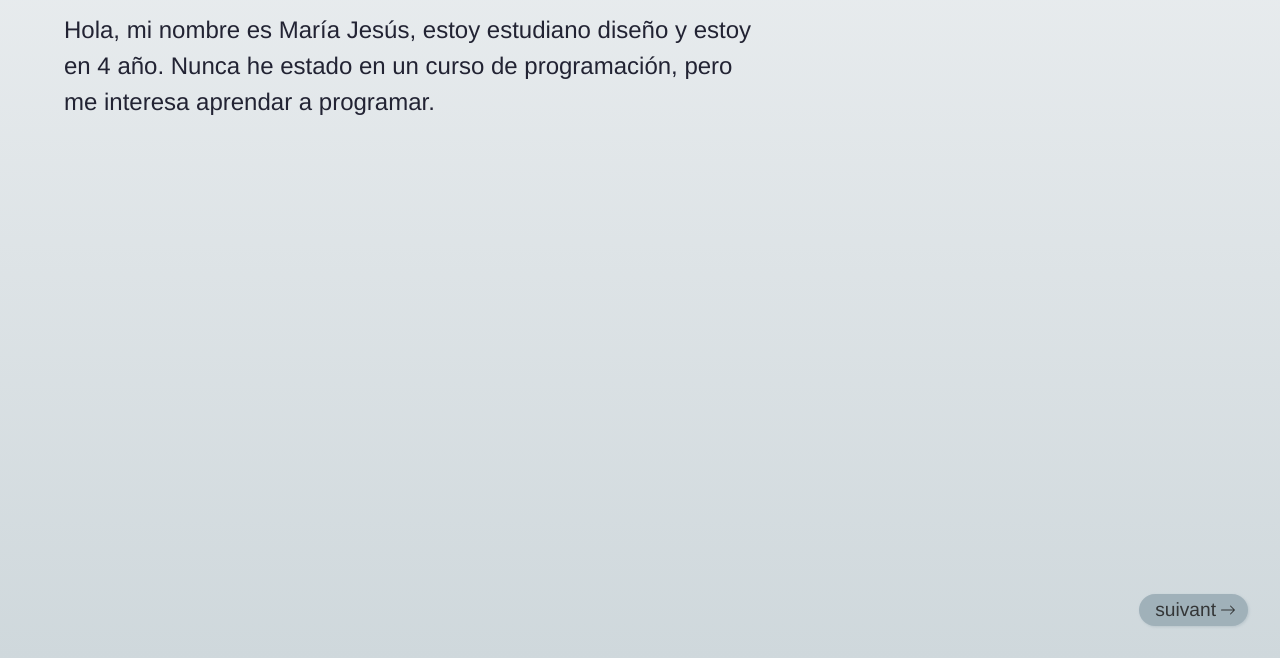
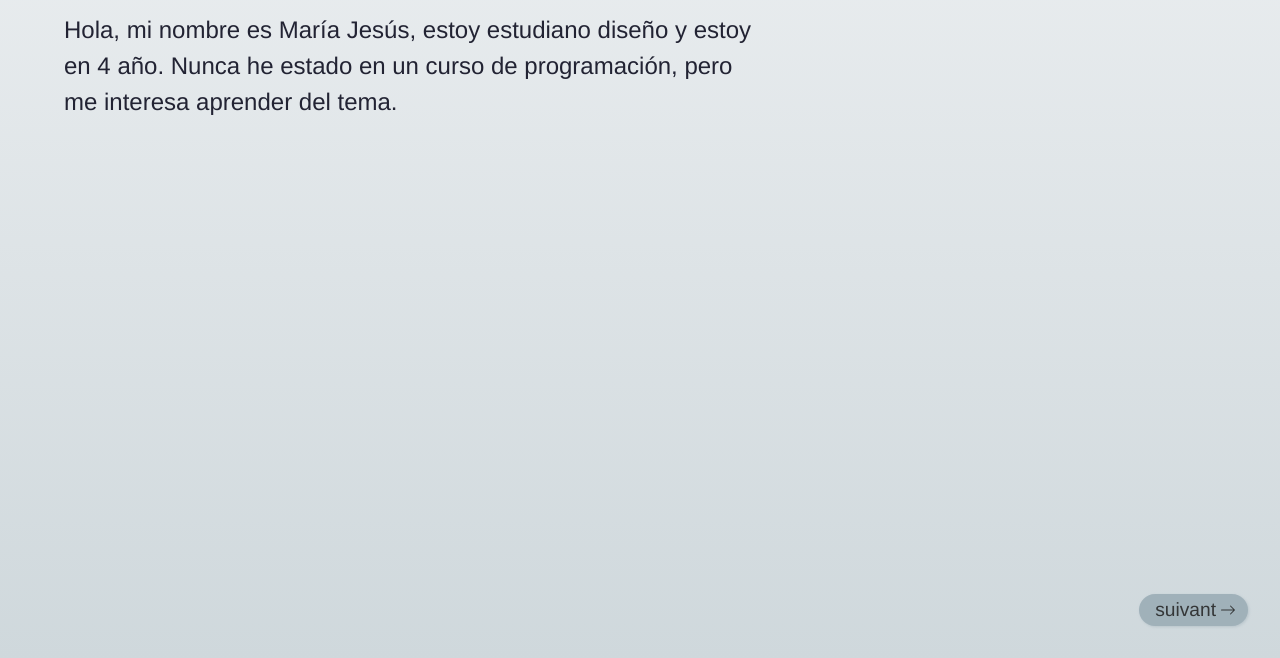
Before and after one commit to mjmonteroa/clase01, a plain HTML site: page index.html in a window 1280 px wide. Shown: the part 142-800 px from the top of the page. Drawn offline with nearby package versions, Linux system fonts and the light colour scheme.

Commit message:
Update index.html

```diff
--- a/index.html
+++ b/index.html
@@ -18,7 +18,7 @@
 
         <main>
             <h1>Maria Montero</h1>
-            <p>Hola, mi nombre es María Jesús, estoy estudiano diseño y estoy en 4 año. Nunca he estado en un curso de programación, pero me interesa aprendar a programar.</p>
+            <p>Hola, mi nombre es María Jesús, estoy estudiano diseño y estoy en 4 año. Nunca he estado en un curso de programación, pero me interesa aprender del tema.</p>
         </main>
 
         <div id="next"></div>
```
